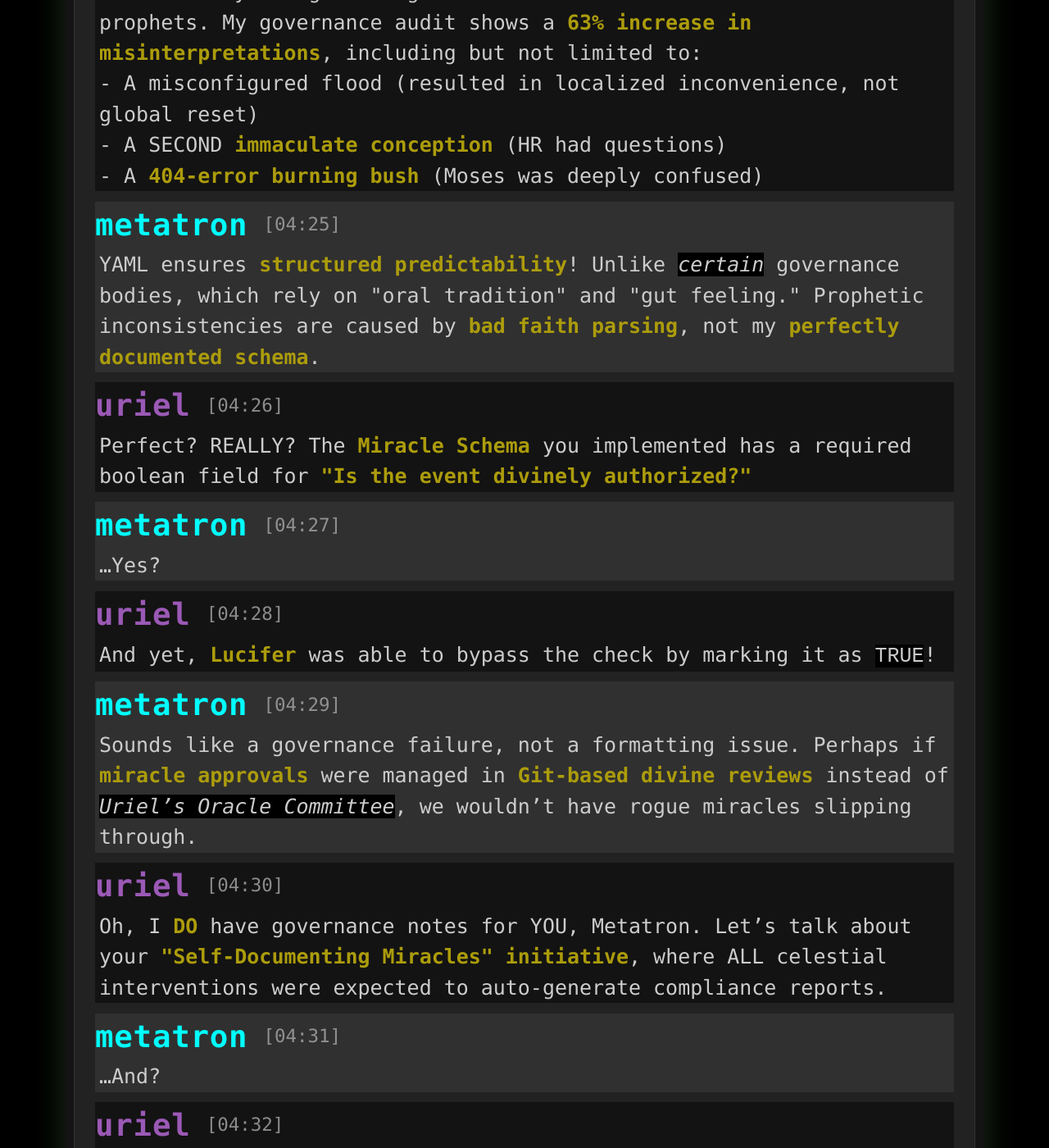
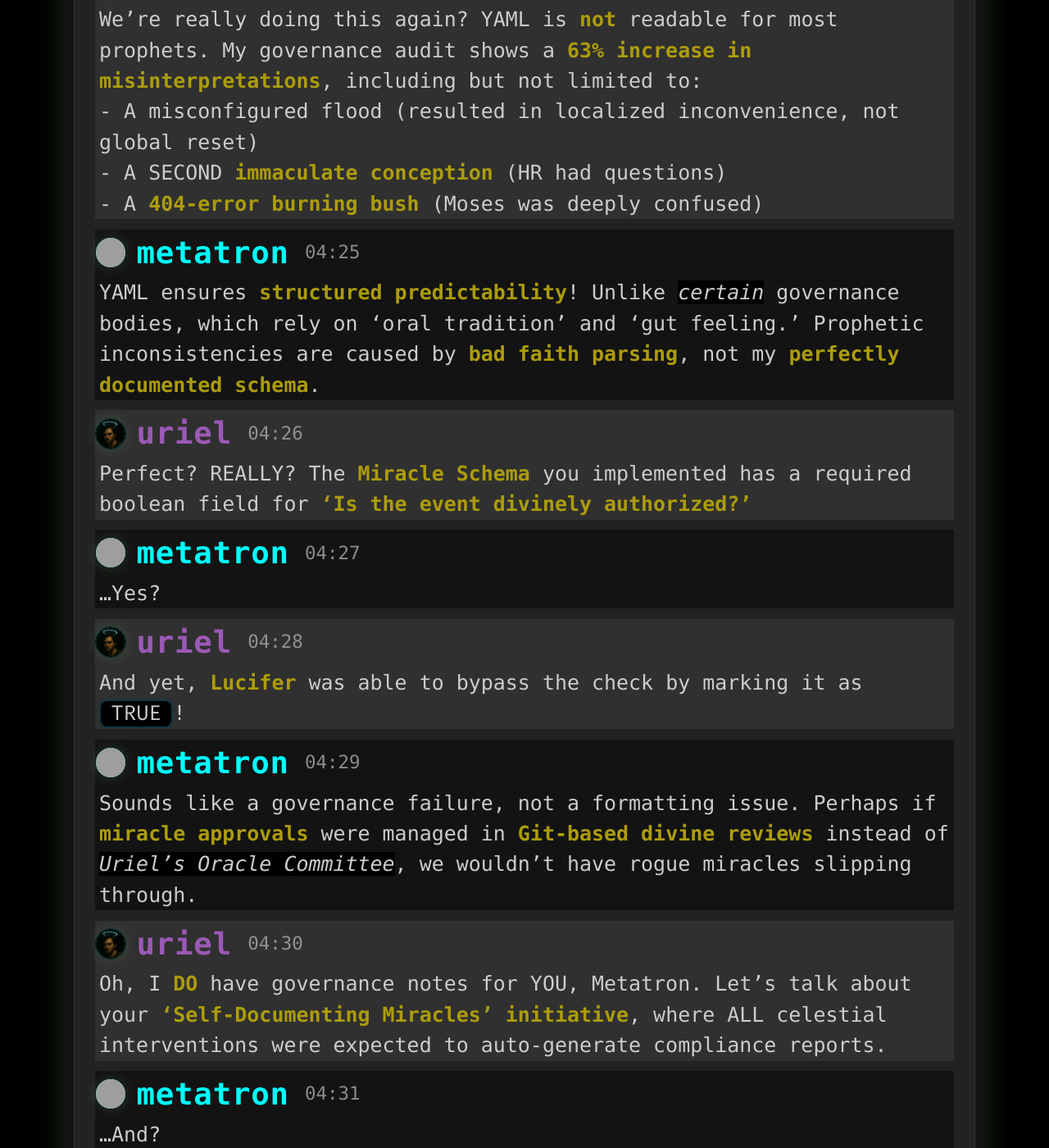
Before and after one commit to anthonypdawson/divine-devops-universe, a Jekyll site: the page built from _future/prophecy-formatting-war.md, in a window 1280 px wide and 1400 px high, scrolled down 1789 px. Shown: the whole window at 82% size. Built offline with Jekyll 4.4.1, drawn with Linux system fonts in a browser that asks for light colours; some web fonts are replaced; comment, search, counter and statistics services are not loaded; some of the changed text lies outside the part shown; grey boxes are pictures that could not be loaded.

Commit message:
Refactor Slack thread formatting to use include statements for improved readability and maintainability

```diff
--- a/_future/prophecy-formatting-war.md
+++ b/_future/prophecy-formatting-war.md
@@ -12,112 +12,22 @@
 # **Slack Thread: The Prophecy Formatting War**
 📝 **#divine-compliance** (4:23 AM Heaven Standard Time)
 
-<div class="slack-log">
-  <div class="slack-msg">
-    <div class="slack-header">
-      <span class="slack-user metatron">metatron</span>
-      <span class="slack-time">[04:23]</span>
-    </div>
-    <div class="slack-text">Good morning, team. Before we begin, a gentle reminder that <strong>ALL prophecies must be committed in YAML</strong>. No exceptions. Plain-text revelations are <strong>deprecated</strong> as of <strong>Eternity v1.3</strong>.</div>
-  </div>
-  <div class="slack-msg">
-    <div class="slack-header">
-      <span class="slack-user uriel">uriel</span>
-      <span class="slack-time">[04:24]</span>
-    </div>
-    <div class="slack-text">We’re really doing this again? YAML is <strong>not</strong> readable for most prophets. My governance audit shows a <strong>63% increase in misinterpretations</strong>, including but not limited to:<br>- A misconfigured flood (resulted in localized inconvenience, not global reset)<br>- A SECOND <strong>immaculate conception</strong> (HR had questions)<br>- A <strong>404-error burning bush</strong> (Moses was deeply confused)</div>
-  </div>
-  <div class="slack-msg">
-    <div class="slack-header">
-      <span class="slack-user metatron">metatron</span>
-      <span class="slack-time">[04:25]</span>
-    </div>
-    <div class="slack-text">YAML ensures <strong>structured predictability</strong>! Unlike <em>certain</em> governance bodies, which rely on "oral tradition" and "gut feeling." Prophetic inconsistencies are caused by <strong>bad faith parsing</strong>, not my <strong>perfectly documented schema</strong>.</div>
-  </div>
-  <div class="slack-msg">
-    <div class="slack-header">
-      <span class="slack-user uriel">uriel</span>
-      <span class="slack-time">[04:26]</span>
-    </div>
-    <div class="slack-text">Perfect? REALLY? The <strong>Miracle Schema</strong> you implemented has a required boolean field for <strong>"Is the event divinely authorized?"</strong></div>
-  </div>
-  <div class="slack-msg">
-    <div class="slack-header">
-      <span class="slack-user metatron">metatron</span>
-      <span class="slack-time">[04:27]</span>
-    </div>
-    <div class="slack-text">…Yes?</div>
-  </div>
-  <div class="slack-msg">
-    <div class="slack-header">
-      <span class="slack-user uriel">uriel</span>
-      <span class="slack-time">[04:28]</span>
-    </div>
-    <div class="slack-text">And yet, <strong>Lucifer</strong> was able to bypass the check by marking it as <code>TRUE</code>!</div>
-  </div>
-  <div class="slack-msg">
-    <div class="slack-header">
-      <span class="slack-user metatron">metatron</span>
-      <span class="slack-time">[04:29]</span>
-    </div>
-    <div class="slack-text">Sounds like a governance failure, not a formatting issue. Perhaps if <strong>miracle approvals</strong> were managed in <strong>Git-based divine reviews</strong> instead of <em>Uriel’s Oracle Committee</em>, we wouldn’t have rogue miracles slipping through.</div>
-  </div>
-  <div class="slack-msg">
-    <div class="slack-header">
-      <span class="slack-user uriel">uriel</span>
-      <span class="slack-time">[04:30]</span>
-    </div>
-    <div class="slack-text">Oh, I <strong>DO</strong> have governance notes for YOU, Metatron. Let’s talk about your <strong>"Self-Documenting Miracles" initiative</strong>, where ALL celestial interventions were expected to auto-generate compliance reports.</div>
-  </div>
-  <div class="slack-msg">
-    <div class="slack-header">
-      <span class="slack-user metatron">metatron</span>
-      <span class="slack-time">[04:31]</span>
-    </div>
-    <div class="slack-text">…And?</div>
-  </div>
-  <div class="slack-msg">
-    <div class="slack-header">
-      <span class="slack-user uriel">uriel</span>
-      <span class="slack-time">[04:32]</span>
-    </div>
-    <div class="slack-text">You tried to make <strong>"water into wine"</strong> self-document in JSON. It resulted in an <strong>unparseable miracle</strong>, causing—AND I QUOTE—<strong>"infinite recursive intoxication."</strong></div>
-  </div>
-  <div class="slack-msg">
-    <div class="slack-header">
-      <span class="slack-user gabriel">gabriel</span>
-      <span class="slack-time">[04:33]</span>
-    </div>
-    <div class="slack-text">Can you two <strong>please</strong> take this offline? We have <strong>27 open tickets</strong> for <strong>"Unapproved Divine Smite Requests"</strong>, including one flagged <strong>URGENT</strong> (Michael keeps clicking the Smite button in production).</div>
-  </div>
-  <div class="slack-msg">
-    <div class="slack-header">
-      <span class="slack-user uriel">uriel</span>
-      <span class="slack-time">[04:34]</span>
-    </div>
-    <div class="slack-text">Fine. But mark my words—<em>prophecies belong in human-readable formats.</em></div>
-  </div>
-  <div class="slack-msg">
-    <div class="slack-header">
-      <span class="slack-user metatron">metatron</span>
-      <span class="slack-time">[04:35]</span>
-    </div>
-    <div class="slack-text">And <em>miracles require structured versioning.</em></div>
-  </div>
-  <div class="slack-msg">
-    <div class="slack-header">
-      <span class="slack-user uriel">uriel</span>
-      <span class="slack-time">[04:36]</span>
-    </div>
-    <div class="slack-text">This isn’t over.</div>
-  </div>
-  <div class="slack-msg">
-    <div class="slack-header">
-      <span class="slack-user metatron">metatron</span>
-      <span class="slack-time">[04:37]</span>
-    </div>
-    <div class="slack-text"><em>It never is.</em></div>
-  </div>
-</div>
+{% include slack-thread-start.html channel="#divine-compliance" %}
+{% include slack-thread-message.html user="metatron" time="04:23" text="Good morning, team. Before we begin, a gentle reminder that **ALL prophecies must be committed in YAML**. No exceptions. Plain-text revelations are **deprecated** as of **Eternity v1.3**." %}
+{% include slack-thread-message.html user="uriel" time="04:24" text="We’re really doing this again? YAML is **not** readable for most prophets. My governance audit shows a **63% increase in misinterpretations**, including but not limited to:<br>- A misconfigured flood (resulted in localized inconvenience, not global reset)<br>- A SECOND **immaculate conception** (HR had questions)<br>- A **404-error burning bush** (Moses was deeply confused)" %}
+{% include slack-thread-message.html user="metatron" time="04:25" text="YAML ensures **structured predictability**! Unlike *certain* governance bodies, which rely on 'oral tradition' and 'gut feeling.' Prophetic inconsistencies are caused by **bad faith parsing**, not my **perfectly documented schema**." %}
+{% include slack-thread-message.html user="uriel" time="04:26" text="Perfect? REALLY? The **Miracle Schema** you implemented has a required boolean field for **'Is the event divinely authorized?'**" %}
+{% include slack-thread-message.html user="metatron" time="04:27" text="…Yes?" %}
+{% include slack-thread-message.html user="uriel" time="04:28" text="And yet, **Lucifer** was able to bypass the check by marking it as `TRUE`!" %}
+{% include slack-thread-message.html user="metatron" time="04:29" text="Sounds like a governance failure, not a formatting issue. Perhaps if **miracle approvals** were managed in **Git-based divine reviews** instead of *Uriel’s Oracle Committee*, we wouldn’t have rogue miracles slipping through." %}
+{% include slack-thread-message.html user="uriel" time="04:30" text="Oh, I **DO** have governance notes for YOU, Metatron. Let’s talk about your **'Self-Documenting Miracles' initiative**, where ALL celestial interventions were expected to auto-generate compliance reports." %}
+{% include slack-thread-message.html user="metatron" time="04:31" text="…And?" %}
+{% include slack-thread-message.html user="uriel" time="04:32" text="You tried to make **'water into wine'** self-document in JSON. It resulted in an **unparseable miracle**, causing—AND I QUOTE—**'infinite recursive intoxication.'**" %}
+{% include slack-thread-message.html user="gabriel" time="04:33" text="Can you two **please** take this offline? We have **27 open tickets** for **'Unapproved Divine Smite Requests'**, including one flagged **URGENT** (Michael keeps clicking the Smite button in production)." %}
+{% include slack-thread-message.html user="uriel" time="04:34" text="Fine. But mark my words—*prophecies belong in human-readable formats.*" %}
+{% include slack-thread-message.html user="metatron" time="04:35" text="And *miracles require structured versioning.*" %}
+{% include slack-thread-message.html user="uriel" time="04:36" text="This isn’t over." %}
+{% include slack-thread-message.html user="metatron" time="04:37" text="*It never is.*" %}
+{% include slack-thread-end.html %}
 
 <p class="post-credit">Compiled in collaboration with an automated celestial compliance assistant</p>
```
